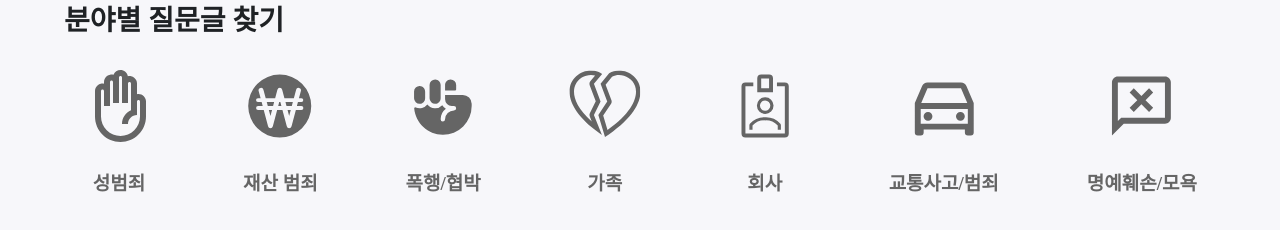
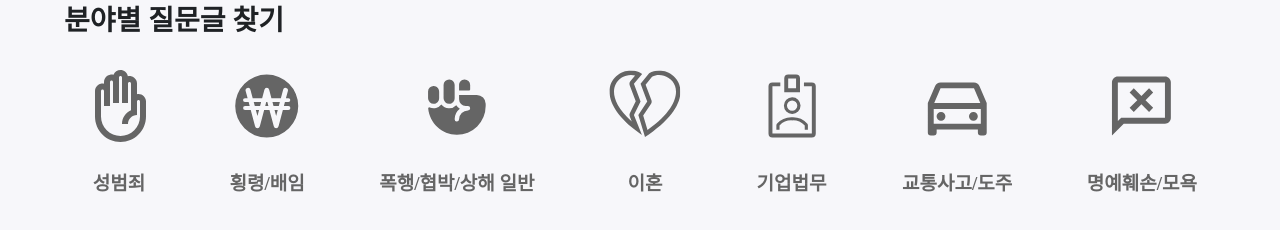
Before and after one commit to hodu42/law-in-comm-fe, a React (Create React App) app: page / in a window 1280 px wide. Shown: the part 316-546 px from the top of the page. Built offline with nearby package versions, Linux system fonts and the light colour scheme; no server answers; a web font is replaced by a local one.

Commit message:
메인페이지 카테고리 동작하도록 변경

```diff
--- a/src/components/CategoryIcon.tsx
+++ b/src/components/CategoryIcon.tsx
@@ -13,7 +13,7 @@ export const CategoryIcon = ({ type, className = "text-[#656565]" }: CategoryIco
           <path fill="currentColor" d="M37 16C36.66 16 36.32 16.04 36 16.1V9C35.9997 8.25183 35.8315 7.51327 35.5078 6.83875C35.1841 6.16423 34.7132 5.57095 34.1297 5.10263C33.5463 4.63432 32.8651 4.30292 32.1365 4.13285C31.408 3.96279 30.6505 3.9584 29.92 4.12C29.7135 2.96519 29.1076 1.91974 28.2082 1.16657C27.3087 0.413396 26.1731 0.00045773 25 0C22.88 0 21.08 1.32 20.34 3.18C19.597 2.97332 18.8163 2.94131 18.0589 3.08647C17.3014 3.23163 16.5879 3.55003 15.9739 4.01677C15.36 4.48351 14.8624 5.08593 14.5199 5.77694C14.1775 6.46795 13.9996 7.2288 14 8V9.1C13.2735 8.9517 12.523 8.96685 11.8031 9.14435C11.0831 9.32186 10.4117 9.65728 9.83733 10.1263C9.263 10.5954 8.80018 11.1863 8.48241 11.8562C8.16463 12.5262 7.99985 13.2585 8 14V31C8 40.38 15.62 48 25 48C34.38 48 42 40.38 42 31V21C42 19.6739 41.4732 18.4021 40.5355 17.4645C39.5979 16.5268 38.3261 16 37 16ZM38 31C38 34.4478 36.6304 37.7544 34.1924 40.1924C31.7544 42.6304 28.4478 44 25 44C21.5522 44 18.2456 42.6304 15.8076 40.1924C13.3696 37.7544 12 34.4478 12 31V14C12 13.44 12.44 13 13 13C13.56 13 14 13.44 14 14V24H18V8C18 7.44 18.44 7 19 7C19.56 7 20 7.44 20 8V22H24V5C24 4.44 24.44 4 25 4C25.56 4 26 4.44 26 5V22H30V9C30 8.44 30.44 8 31 8C31.56 8 32 8.44 32 9V26.84C28.46 28.38 26 31.9 26 36H30C30 32.68 32.68 30 36 30V21C36 20.44 36.44 20 37 20C37.56 20 38 20.44 38 21V31Z" />
         </svg>
       );
-    case "재산 범죄":
+    case "횡령/배임":
       return (
         <svg className={className} xmlns="http://www.w3.org/2000/svg" width="100%" height="100%" viewBox="0 0 72 72" fill="none">
           <g fill="currentColor" clipPath="url(#a)">
@@ -27,13 +27,13 @@ export const CategoryIcon = ({ type, className = "text-[#656565]" }: CategoryIco
           </defs>
         </svg>
       );
-    case "폭행/협박":
+    case "폭행/협박/상해 일반":
       return (
         <svg className={className} xmlns="http://www.w3.org/2000/svg" width="100%" height="100%" viewBox="0 0 72 72" fill="none">
           <path fill="currentColor" d="M64.672 33.802v2.216a28.805 28.805 0 0 1-28.909 28.806C20.806 64.772 8.62 53.174 7.2 38.572a1.108 1.108 0 0 1 1.54-1.108 9.955 9.955 0 0 0 11.614-2.945 9.951 9.951 0 0 0 14.941.646 11.18 11.18 0 0 0 3.565 3.6 13.279 13.279 0 0 0-5.21 10.548 2.215 2.215 0 0 0 2.401 2.216 2.274 2.274 0 0 0 2.03-2.288 8.863 8.863 0 0 1 8.864-8.791 2.217 2.217 0 0 0 2.216-2.363 2.266 2.266 0 0 0-2.285-2.07h-2.147a6.647 6.647 0 0 1-6.647-6.647v-4.432h17.727a8.863 8.863 0 0 1 8.863 8.864Zm-51.871 0c3.003-.11 5.338-2.668 5.338-5.673v-6.37c0-3.017-2.335-5.573-5.338-5.684a5.54 5.54 0 0 0-5.742 5.54v6.647a5.54 5.54 0 0 0 5.742 5.54Zm15.511 0c3.003-.108 5.338-2.665 5.338-5.67V15.114c0-3.006-2.335-5.562-5.338-5.67a5.54 5.54 0 0 0-5.742 5.523v13.295a5.541 5.541 0 0 0 5.742 5.54Zm20.85-18.835a5.54 5.54 0 0 0-5.743-5.54c-3.002.11-5.337 2.667-5.337 5.673v5.406h9.971a1.108 1.108 0 0 0 1.108-1.107v-4.432Z" />
         </svg>
       );
-    case "가족":
+    case "이혼":
       return (
         <svg className={className} xmlns="http://www.w3.org/2000/svg" width="100%" height="100%" viewBox="0 0 72 72" fill="none">
           <g clipPath="url(#a)">
@@ -46,7 +46,7 @@ export const CategoryIcon = ({ type, className = "text-[#656565]" }: CategoryIco
           </defs>
         </svg>
       );
-    case "회사":
+    case "기업법무":
       return (
         <svg className={className} xmlns="http://www.w3.org/2000/svg" width="100%" height="100%" viewBox="0 0 72 72" fill="none">
           <g fill="currentColor" clipPath="url(#a)">
@@ -60,7 +60,7 @@ export const CategoryIcon = ({ type, className = "text-[#656565]" }: CategoryIco
           </defs>
         </svg>
       );
-    case "교통사고/범죄":
+    case "교통사고/도주":
       return (
         <svg className={className} xmlns="http://www.w3.org/2000/svg" width="100%" height="100%" viewBox="0 0 72 72" fill="none">
           <path fill="currentColor" d="M56.88 59.574H15.657v2.944a2.945 2.945 0 0 1-2.945 2.945H9.768a2.945 2.945 0 0 1-2.945-2.945V33.073l7.303-17.043a5.889 5.889 0 0 1 5.418-3.569h33.45a5.89 5.89 0 0 1 5.412 3.57l7.308 17.042v29.445a2.945 2.945 0 0 1-2.945 2.945h-2.944a2.945 2.945 0 0 1-2.945-2.945v-2.944Zm2.945-20.612H12.712v14.723h47.113V38.962ZM13.23 33.073h46.076l-6.31-14.723H19.544L13.23 33.074Zm6.844 17.667a4.417 4.417 0 1 1 0-8.833 4.417 4.417 0 0 1 0 8.833Zm32.39 0a4.417 4.417 0 1 1 0-8.833 4.417 4.417 0 0 1 0 8.833Z" />
--- a/src/components/CategoryItem.tsx
+++ b/src/components/CategoryItem.tsx
@@ -1,22 +1,36 @@
 import React from "react";
 import { CategoryIcon } from "./CategoryIcon";
+import { useNavigation } from "@/hooks/useNavigation";
+import { useAppDispatch } from "@/hooks/useAppDispatch";
 
 interface CategoryItemProps {
   title: string;
-  link: string;
+  value: string;
 }
 
-export const CategoryItem = ({ title, link }: CategoryItemProps): React.JSX.Element => {
+export const CategoryItem = ({ title, value }: CategoryItemProps): React.JSX.Element => {
+  const navigate = useNavigation();
+  const {setCategory} = useAppDispatch();
+
+  const content = (
+    <button className="flex gap-[11px] pc:gap-[28px] flex-col items-center group" onClick={() => {
+      setCategory(value);
+      navigate.goToQuestionList();
+    }}>
+      <div className="w-[48px] h-[48px] pc:w-[72px] pc:h-[72px]">
+        <CategoryIcon type={title} className="text-[#656565] group-hover:text-[#9CB395]" />
+      </div>
+      <span className="block whitespace-nowrap font-normal pc:font-bold text-[13px] pc:text-[19px] text-[#656565] group-hover:text-[#9CB395]">
+        {title}
+      </span>
+    </button>
+  );
+
   return (
     <li>
-      <a className="flex gap-[11px] pc:gap-[28px] flex-col items-center group" href={link}>
-        <div className="w-[48px] h-[48px] pc:w-[72px] pc:h-[72px]">
-          <CategoryIcon type={title} className="text-[#656565] group-hover:text-[#9CB395]" />
-        </div>
-        <span className="block whitespace-nowrap font-normal pc:font-bold text-[13px] pc:text-[19px] text-[#656565] group-hover:text-[#9CB395]">
-          {title}
-        </span>
-      </a>
+      <div className="flex gap-[11px] pc:gap-[28px] flex-col items-center group hover:cursor-pointer">
+        {content}
+      </div>
     </li>
   );
 };
--- a/src/components/QuestionCategories.tsx
+++ b/src/components/QuestionCategories.tsx
@@ -1,15 +1,16 @@
 import React from "react";
 import { CategoryItem } from "./CategoryItem";
+import { LegalSpecialityLabels } from "@/types/speciality";
 
 export const QuestionCategories = ():React.JSX.Element => {
     const categories = [
-        { title: "성범죄", link: "#" },
-        { title: "재산 범죄", link: "#" },
-        { title: "폭행/협박", link: "#" },
-        { title: "가족", link: "#" },
-        { title: "회사", link: "#" },
-        { title: "교통사고/범죄", link: "#" },
-        { title: "명예훼손/모욕", link: "#" }
+        { label: LegalSpecialityLabels.SEXUAL_CRIMES, value: "SEXUAL_CRIMES" },
+        { label: LegalSpecialityLabels.PROPERTY_CRIMES_EMBEZZLEMENT, value: "PROPERTY_CRIMES_EMBEZZLEMENT" },
+        { label: LegalSpecialityLabels.ASSAULT_GENERAL, value: "ASSAULT_GENERAL" },
+        { label: LegalSpecialityLabels.FAMILY_DIVORCE, value: "FAMILY_DIVORCE" },
+        { label: LegalSpecialityLabels.CORPORATE_LAW, value: "CORPORATE_LAW" },
+        { label: LegalSpecialityLabels.TRAFFIC_ACCIDENT_HIT_RUN, value: "TRAFFIC_ACCIDENT_HIT_RUN" },
+        { label: LegalSpecialityLabels.ASSAULT_DEFAMATION, value: "ASSAULT_DEFAMATION" }
     ];
 
     return (
@@ -20,8 +21,8 @@ export const QuestionCategories = ():React.JSX.Element => {
                     {categories.map((category, index) => (
                         <CategoryItem
                             key={index}
-                            title={category.title}
-                            link={category.link}
+                            title={category.label}
+                            value={category.value}
                         />
                     ))}
                 </ul>
```
